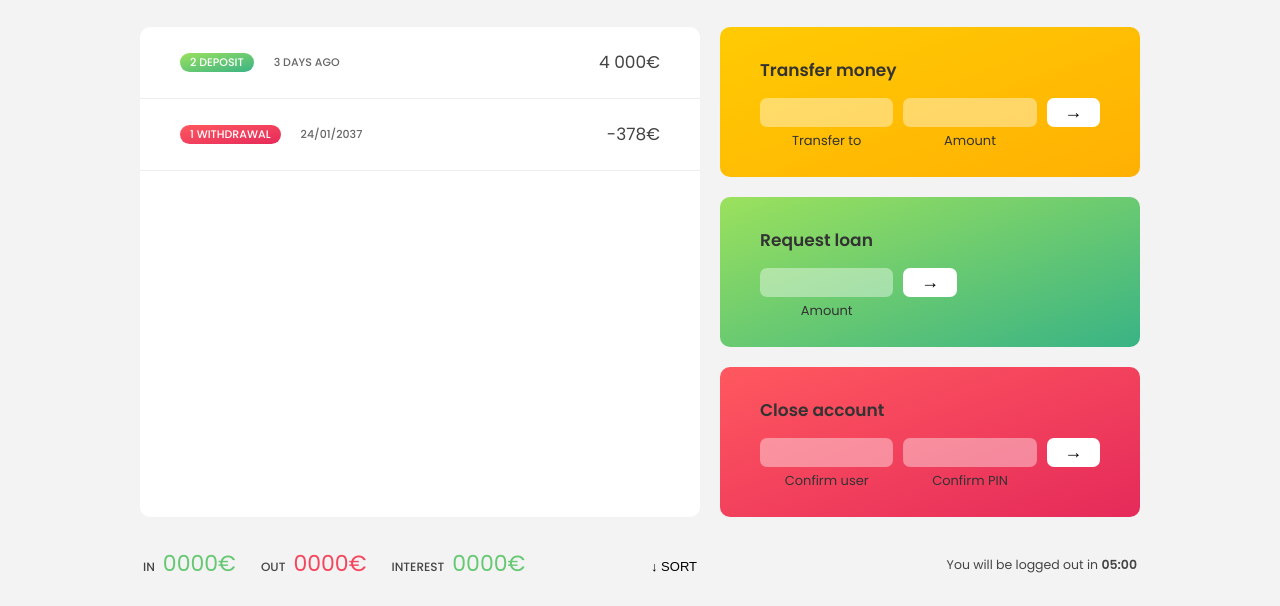
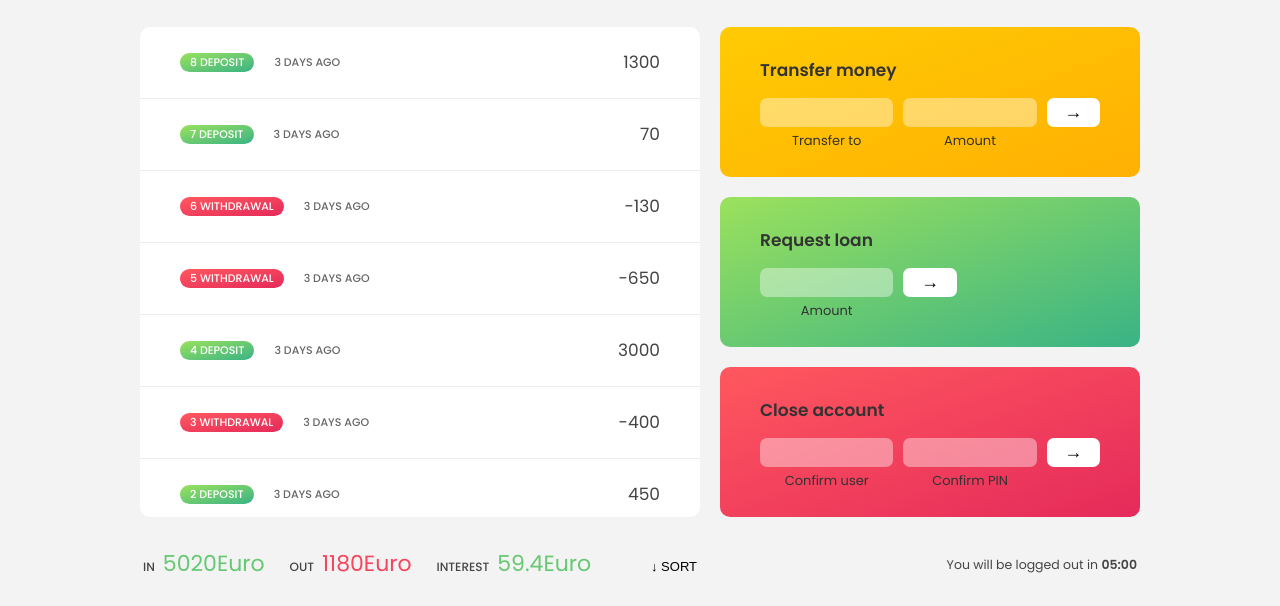
Before and after one commit to mdsami039/bankistapp, a plain HTML site: page index.html in a window 1280 px wide. Shown: the part 194-800 px from the top of the page. Drawn offline with Linux system fonts and the light colour scheme.

Commit message:
Implemented
Methods to display the incomes, outcomes, and interest.

Worked on Maps, filter, reduce and reduce method

```diff
--- a/challenge.js
+++ b/challenge.js
@@ -1,5 +1,5 @@
 'use strict';
-
+/*
 const dogJulia1 = [3, 5, 2, 12, 7];
 const dogKate1 = [4, 1, 15, 8, 3];
 
@@ -30,3 +30,16 @@ const checkDogs = function (dogJulia, dogKate) {
   });
 };
 checkDogs(dogJulia1, dogKate1);
+*/
+
+const checkHumanAge = function (age) {
+  const calcHumanAge = age
+    .map(dogCurrAge => (dogCurrAge <= 2 ? 2 * dogCurrAge : 16 + dogCurrAge * 4))
+    .filter(currAge => currAge >= 18)
+    .reduce((acc, curr, i, arr) => acc + curr / arr.length, 0);
+
+  console.log(calcHumanAge);
+};
+
+checkHumanAge([5, 2, 4, 1, 15, 8, 3]);
+checkHumanAge([16, 6, 10, 5, 6, 1, 4]);
--- a/index.html
+++ b/index.html
@@ -123,7 +123,7 @@
       &copy; by Jonas Schmedtmann. Don't claim as your own :)
     </footer> -->
 
-    <!--<script src="script.js"></script>-->
-    <script src="challenge.js"></script>
+    <script src="script.js"></script>
+    <!--<script src="challenge.js"></script>-->
   </body>
 </html>
--- a/script.js
+++ b/script.js
@@ -79,6 +79,60 @@ const displayMovements = function (movements) {
 };
 displayMovements(account1.movements);
 
+const checkBalance = function (acc) {
+  const balance = acc.reduce((acc, curr) => acc + curr, 0);
+  console.log(balance);
+  labelBalance.textContent = `${balance} EUR`;
+};
+
+checkBalance(account1.movements);
+
+const checkUsername = function (acc) {
+  acc.forEach(function (value, i) {
+    value.username = value.owner
+      .toLowerCase()
+      .split(` `)
+      .map(function (name) {
+        return name[0];
+      })
+      .join(``);
+  });
+};
+checkUsername(accounts);
+
+//Event HANDLER
+let currentAccount;
+btnLogin.addEventListener(`click`, function (e) {
+  e.preventDefault();
+  currentAccount = accounts.find(
+    acc => acc.username === inputLoginUsername.value
+  );
+  if (currentAccount.owner === Number(inputLoginPin)) console.log(`login`);
+});
+
+const calcDisplaySummary = function (mov) {
+  const incomes = mov
+    .filter(curr => curr > 0)
+    .reduce((acc, curr) => acc + curr, 0);
+  labelSumIn.textContent = `${incomes}Euro`;
+
+  const outcomes = mov
+    .filter(curr => curr < 0)
+    .reduce((acc, curr) => acc + curr, 0);
+  labelSumOut.textContent = `${Math.abs(outcomes)}Euro`;
+
+  const interest = mov
+    .filter(curr => curr > 0)
+    .map(curr => (curr * 1.2) / 100)
+    .filter((curr, i, arr) => {
+      console.log(arr);
+      return curr >= 1;
+    })
+    .reduce((acc, curr) => acc + curr, 0);
+  labelSumInterest.textContent = `${interest}Euro`;
+};
+calcDisplaySummary(account1.movements);
+
 /////////////////////////////////////////////////
 /////////////////////////////////////////////////
 // LECTURES
@@ -92,6 +146,15 @@ const currencies = new Map([
 const movements = [200, 450, -400, 3000, -650, -130, 70, 1300];
 
 /////////////////////////////////////////////////
+
+const movFilter = movements.filter(function (mov) {
+  return mov < 0;
+});
+console.log(movFilter);
+
+const movReduce = movements.reduce((acc, curr) => acc + curr);
+console.log(movReduce);
+
 for (const [i, mov] of movements.entries()) {
   if (mov > 0) {
     console.log(`Movment of credit ${i + 1} is ${mov}`);
@@ -107,3 +170,21 @@ movements.forEach(function (mov, i) {
     console.log(`Movment of widrawal${i + 1} is ${Math.abs(mov)}`);
   }
 });
+
+const eurToUsd = 1.1;
+const movementsUsd = movements.map(mov => mov * eurToUsd);
+
+console.log(movements);
+console.log(movementsUsd);
+
+const movementsUSDfor = [];
+for (const mov of movements) movementsUSDfor.push(mov * eurToUsd);
+console.log(movementsUSDfor);
+
+const movementsDescription = movements.map(
+  (mov, i) =>
+    `Movement ${i + 1}: You ${mov > 0 ? `deposited` : `Withdrawal`} ${Math.abs(
+      mov
+    )}`
+);
+console.log(movementsDescription);
```
